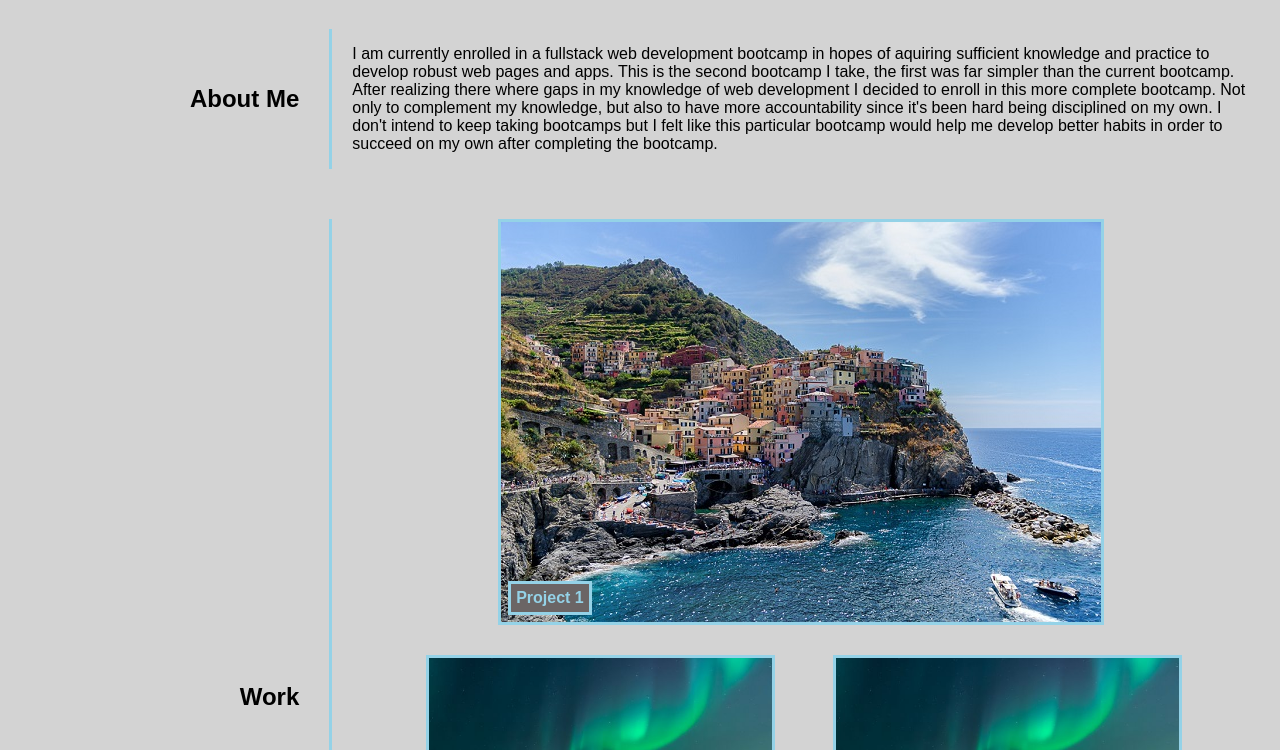
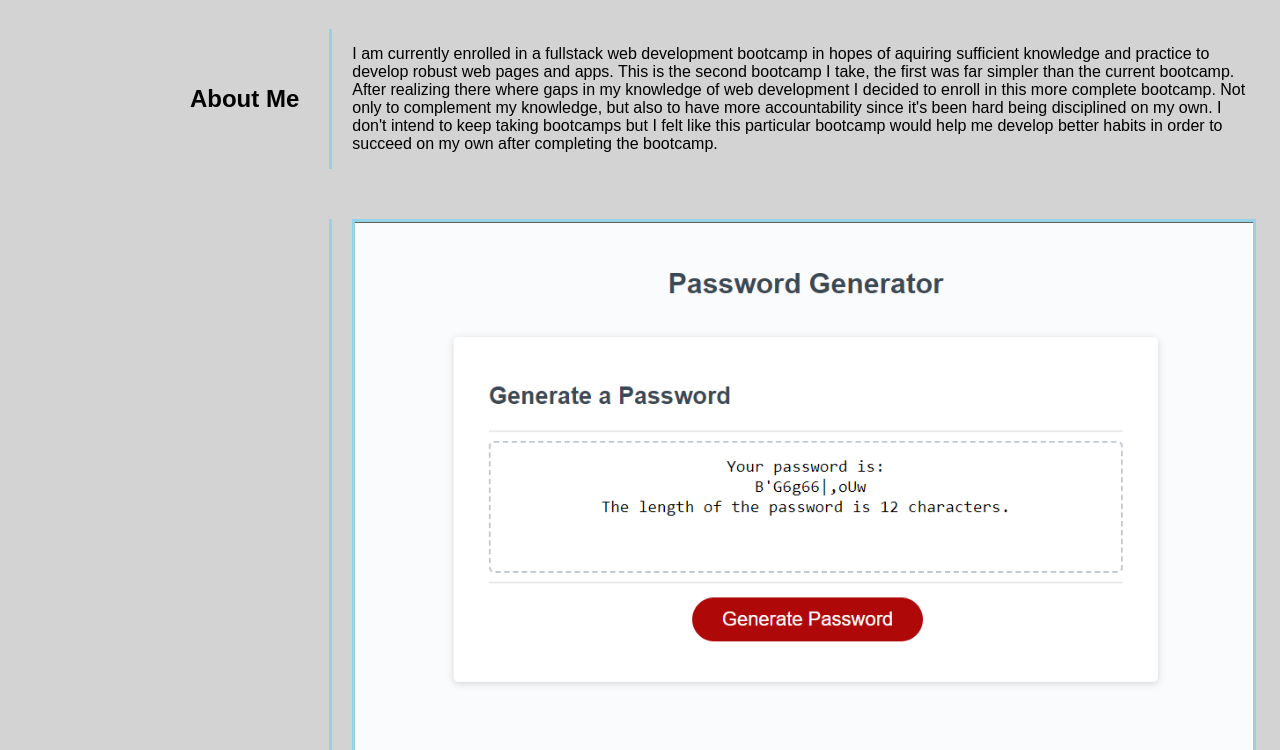
Before and after one commit to Fer-117/Portfolio_Page, a plain HTML site: page index.html in a window 1280 px wide. Shown: the part 202-952 px from the top of the page. Drawn offline with Linux system fonts and the light colour scheme.

Commit message:
updated first project image with week 3's project

```diff
--- a/index.html
+++ b/index.html
@@ -54,8 +54,8 @@
 
             <div id="work" class="sectionContent">
                 <div class="mainImageCont">
-                    <p class="label">Project 1</p>
-                    <img src="Assets/img/img_5terre.jpg" alt="">
+                    <p class="label"><a href="https://github.com/Fer-117/Week3-Challenge/blob/main/index.html"> Project 1</a></p>
+                    <img src="Assets/img/passwordGenerator.png" alt="">
                 </div>
                 <div class="projects">
                     <div>
```
Also changed, not shown: Assets/img/passwordGenerator.png (added).
